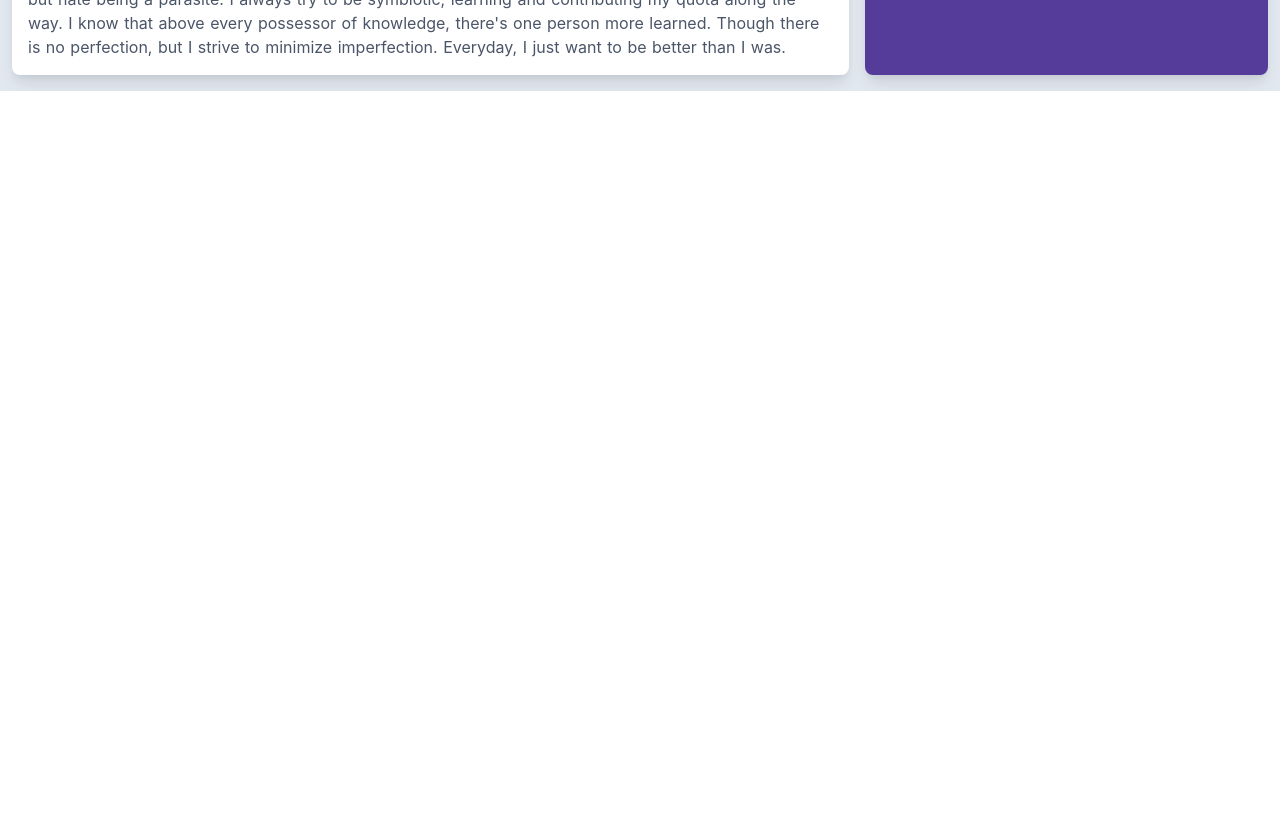
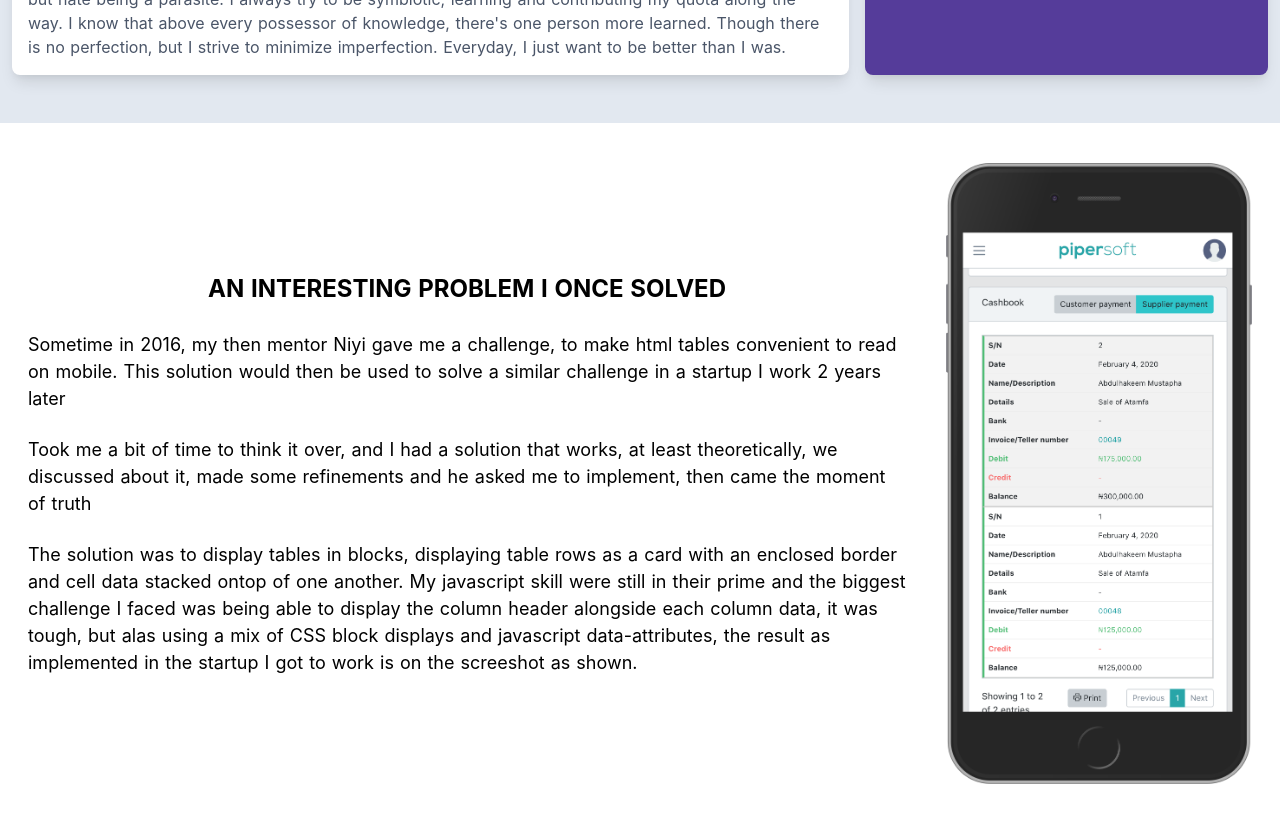
Before and after one commit to amustapha/tailwind-application, a Nuxt app: page / in a window 1280 px wide. Shown: the part 1140-1962 px from the top of the page. Before the commit the page ends 1231 px from the top, so only its background shows below. Built offline with nearby package versions, Linux system fonts and the light colour scheme.

Commit message:
Add problem

```diff
--- /dev/null
+++ b/components/problem/index.vue
@@ -0,0 +1,42 @@
+<template>
+  <div class="bg-white px-3 sm:mx-auto mt-12">
+    <div class="container mx-auto">
+
+      <div class="flex flex-wrap py-4 px-4 items-center">
+        <div class="w-full lg:w-3/12 order-1">
+          <img src="/imgs/piper-iphone.png" class="max-w-xs lg:max-w-none mx-auto lg:w-full my-6">
+        </div>
+        <div class="w-full py-4 lg:w-9/12 lg:py-16 lg:my-8 lg:pr-10 text-lg">
+          <h2 class="text-center w-full text-2xl font-bold uppercase">An interesting problem I once solved</h2>
+          <p class="pt-2 lg:pt-6">Sometime in 2016, my then mentor Niyi gave me a challenge, to make html tables
+            convenient to
+            read on mobile. This solution would then be used to solve a similar challenge in a startup I work 2
+            years later</p>
+          <p class="pt-6">Took me a bit of time to think it over, and I had a solution that works, at least
+            theoretically, we discussed about it, made some refinements and he asked me to implement, then came the
+            moment of truth</p>
+          <p class="pt-6">The solution was to display tables in blocks, displaying table rows as a card with an
+            enclosed border and cell data stacked ontop of one another. My javascript skill were still in their prime
+            and the biggest challenge I faced was being able
+            to display the column header alongside each column data, it was tough, but alas using a mix of CSS block
+            displays and javascript data-attributes, the result as implemented in the startup I got to work is on the
+            screeshot as shown.</p>
+
+        </div>
+
+      </div>
+
+    </div>
+
+  </div>
+</template>
+
+<script>
+  export default {
+    name: 'Problem'
+  }
+</script>
+
+<style scoped>
+
+</style>
--- a/pages/index.vue
+++ b/pages/index.vue
@@ -1,7 +1,8 @@
 <template>
-  <div class="pb-4">
+  <div>
     <marketing />
     <profile />
+    <problem />
   </div>
 </template>
 
@@ -9,9 +10,11 @@
 
 import Marketing from '../components/marketing/index'
 import Profile from '../components/profile/index'
+import Problem from '../components/problem/index'
 
 export default {
   components: {
+    Problem,
     Profile,
     Marketing
   }
```
Also changed, not shown: static/imgs/piper-iphone.png (added).
